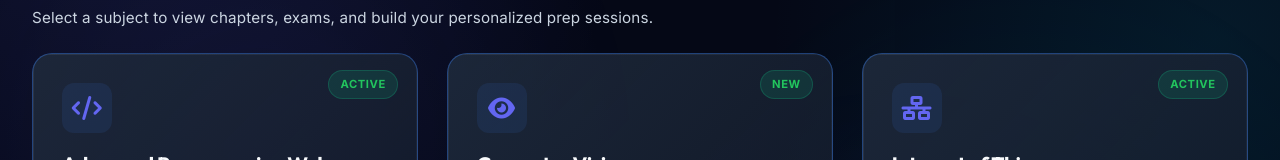
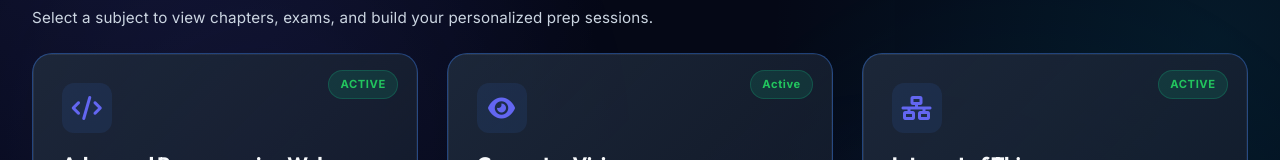
Before and after one commit to Zyad256/Exams, a React (Vite) app in the folder frontend/: page / in a window 1280 px wide. Shown: the part 162-322 px from the top of the page. Built offline with nearby package versions, Linux system fonts and the light colour scheme.

Commit message:
fixing typo

```diff
--- a/frontend/src/components/dashboard/Dashboard.jsx
+++ b/frontend/src/components/dashboard/Dashboard.jsx
@@ -61,7 +61,7 @@ export default function Dashboard() {
 
                 {/* Computer Vision Card (NEW) */}
                 <div className="subject-card active-subject card-glow" id="subject-cv">
-                    <div className="subject-tag">NEW</div>
+                    <div className="subject-tag">Active</div>
                     <div className="subject-card-body">
                         <div className="subject-icon-bg">
                             <i className="fa-solid fa-eye"></i>
```
